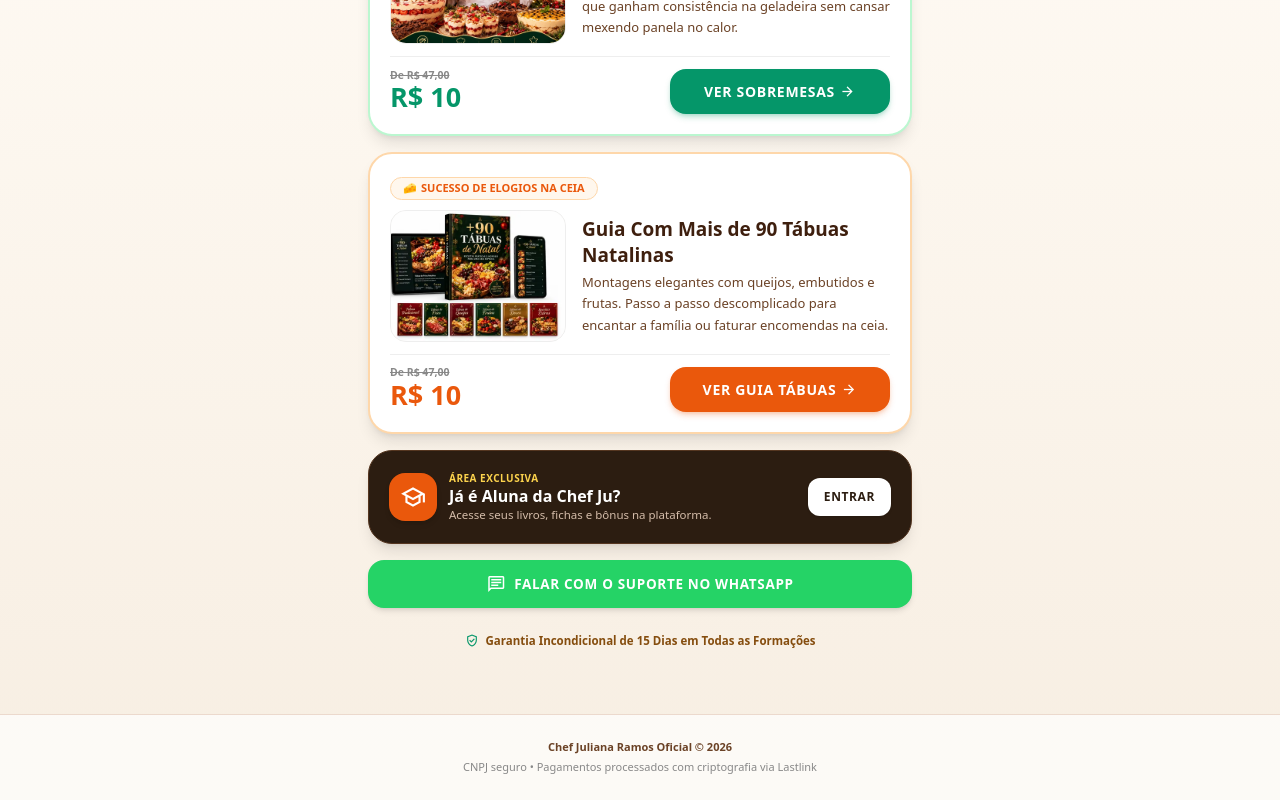
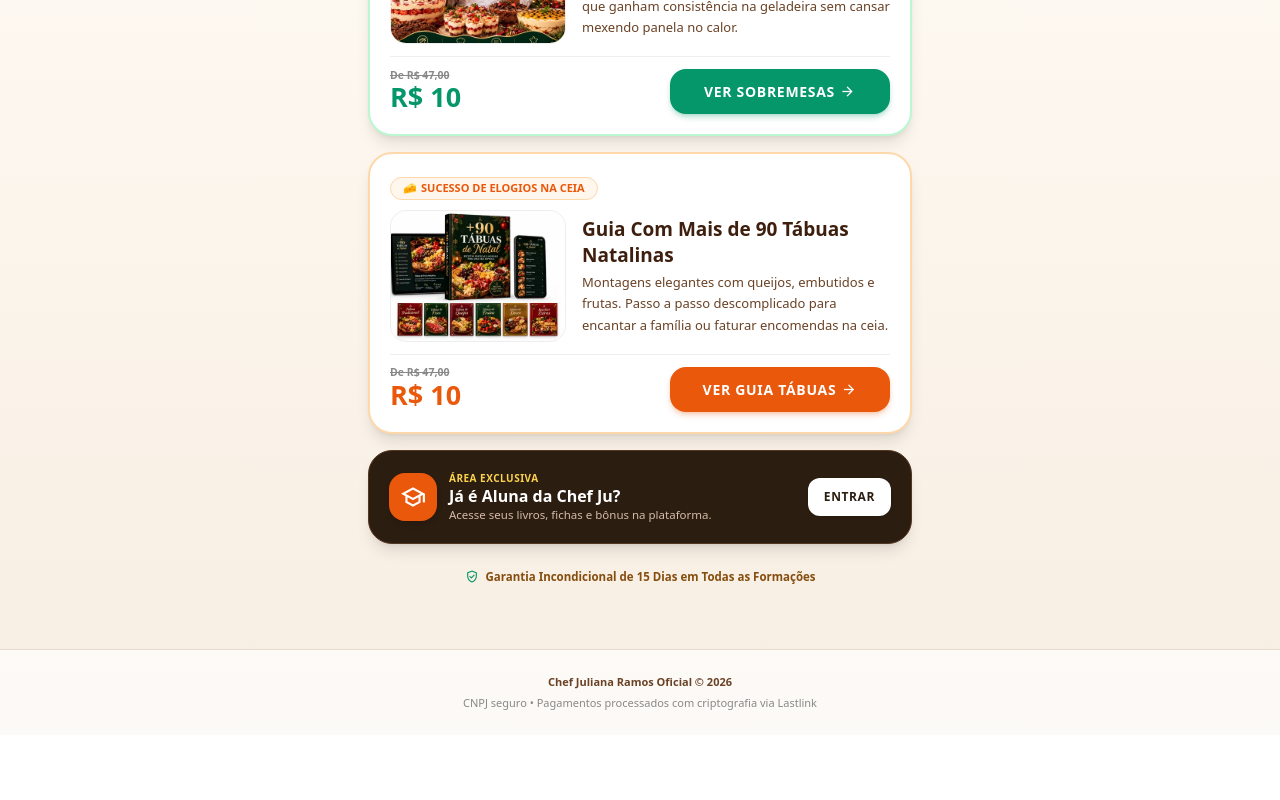
Before and after one commit to nostalgicgameroficial-cpu/tabuaschefjulianaramos, a React (Vite) app: page / in a window 1280 px wide. Shown: the part 1227-2027 px from the top of the page. After the commit the page ends 1962 px from the top, so only its background shows below. Built offline with nearby package versions, Linux system fonts and the light colour scheme; no server answers.

Commit message:
feat: remover botao de falar com suporte da pagina hub

```diff
--- a/src/HubPage.jsx
+++ b/src/HubPage.jsx
@@ -246,18 +246,6 @@ function HubPage({ onNavigate }) {
           </button>
         </div>
 
-        {/* ======================================================== */}
-        {/* CARD 5: SUPORTE & DÚVIDAS NO WHATSAPP */}
-        {/* ======================================================== */}
-        <a
-          href="https://wa.me/5511999999999?text=Oi%20Chef%20Ju,%20tenho%20uma%20d%C3%BAvida%20sobre%20as%20receitas"
-          target="_blank"
-          rel="noopener noreferrer"
-          className="w-full py-3.5 px-4 rounded-2xl bg-[#25d366] text-white text-[13.5px] font-black uppercase tracking-wider shadow-md active:scale-95 transition-transform flex items-center justify-center gap-2 cursor-pointer"
-        >
-          <span className="material-symbols-outlined text-[20px]">chat</span>
-          <span>Falar com o Suporte no WhatsApp</span>
-        </a>
 
         {/* Garantia & Segurança */}
         <div className="text-center pt-2">
```
